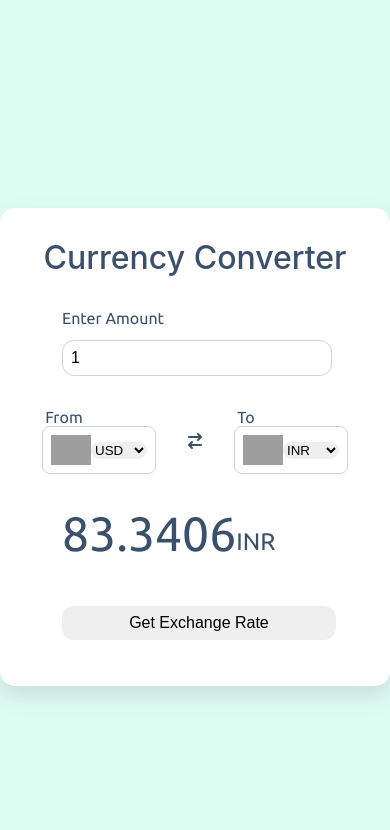
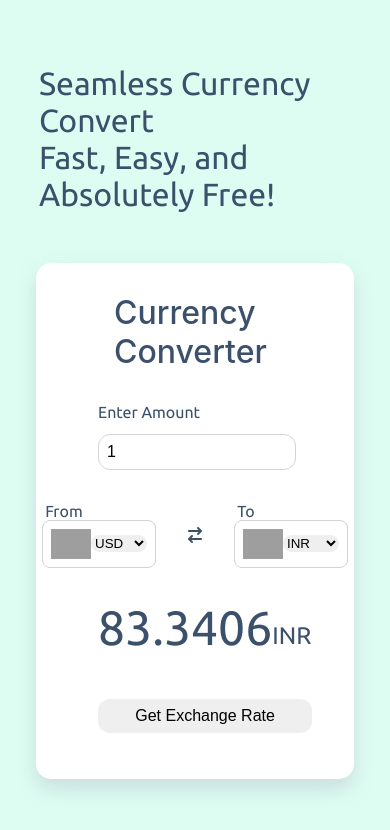
Before and after one commit to Vijay-2005/CurrencyConverter, a plain HTML site: page index.html in a window 390 px wide. Drawn offline with Linux system fonts and the light colour scheme; grey boxes are pictures that could not be loaded.

Commit message:
responsiveness fix

```diff
--- a/index.html
+++ b/index.html
@@ -14,6 +14,10 @@
 </head>
 
 <body>
+    <div class="bigContainer">
+        <div class="container2">
+            Seamless Currency Convert <br> Fast, Easy, and Absolutely Free!
+        </div>
         <div class="container">
             <h1>Currency Converter</h1>
             <form >
@@ -51,6 +55,8 @@
                     <button  id="exchange">Get Exchange Rate</button>
             </form>
         </div>
+    </div>
+
 
         <script src="code.js"></script>
     <script src="app.js"></script>
--- a/style.css
+++ b/style.css
@@ -22,6 +22,7 @@ body{
     padding: 30px;
     margin-top: 50px;
     background-color: white;
+    /* width: 60%; */
 }
 
 form{
@@ -104,6 +105,10 @@ padding-left: 0.5;
     margin-left: 2rem;
     margin-right: 0.5rem;
     width: 83%;
+
+}
+#exchange:hover {
+    background-color:#BFFFCA;
 }
 h1{
     align-items: center;
@@ -116,3 +121,37 @@ h1{
     font-variation-settings:
       "slnt" 0;
 }
+
+.bigContainer{
+    display: flex;
+    align-items: center;
+    justify-content: center;
+    flex-wrap: wrap;
+
+}
+.container2{
+margin-right: 5rem;
+font-size: 2.5rem;
+}
+
+@media screen and ( max-width : 998px){
+    .container2{
+        font-size: 2rem;
+        padding-left: 2rem;
+        display: flex;
+        align-items: center;
+        justify-content: center;
+        margin-right: 0;
+        width: 80%;
+    }
+    .container{
+        width: 60%;
+    }
+    h1{
+        display: flex;
+        align-items: center;
+        justify-content: center;
+        width: 60%;
+        padding-left: 3rem;
+    }
+}
```
